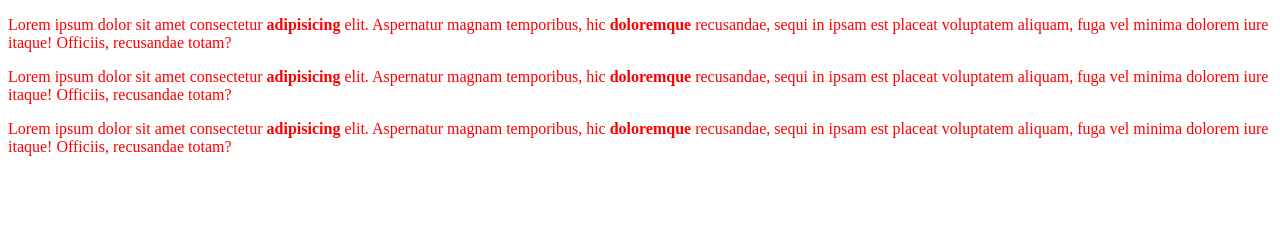
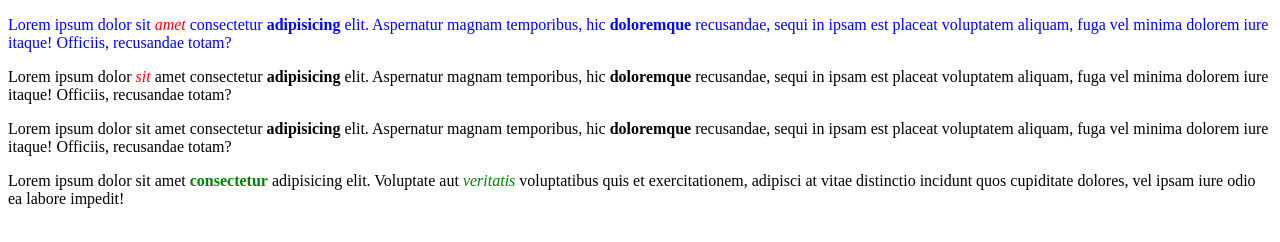
Before and after one commit to LolitaMn/html, a plain HTML site: page site.html in a window 1280 px wide. Drawn offline with Linux system fonts and the light colour scheme.

Commit message:
added some styles

```diff
--- a/css/main.css
+++ b/css/main.css
@@ -1,3 +1,19 @@
-body {
+.main-text {
     color:red;
 }
+
+
+
+#text-in-p {
+
+    color:blue;
+
+}
+
+ div p b, div i {
+    color:green;
+}
+
+/*div, .main-text, #text-in-p, div p b {
+    color: cadetblue;
+}*/
--- a/site.html
+++ b/site.html
@@ -11,9 +11,11 @@
     <link rel="stylesheet" href="css/main.css">
 </head>
 <body>
+    <p id="text-in-p">Lorem ipsum dolor sit <i class="main-text">amet</i> consectetur <b>adipisicing</b> elit. Aspernatur magnam temporibus, hic <b>doloremque</b> recusandae, sequi in ipsam est placeat voluptatem aliquam, fuga vel minima dolorem iure itaque! Officiis, recusandae totam?</p>
+    <p>Lorem ipsum dolor <i class="main-text" >sit</i> amet consectetur <b>adipisicing</b> elit. Aspernatur magnam temporibus, hic <b>doloremque</b> recusandae, sequi in ipsam est placeat voluptatem aliquam, fuga vel minima dolorem iure itaque! Officiis, recusandae totam?</p>
     <p>Lorem ipsum dolor sit amet consectetur <b>adipisicing</b> elit. Aspernatur magnam temporibus, hic <b>doloremque</b> recusandae, sequi in ipsam est placeat voluptatem aliquam, fuga vel minima dolorem iure itaque! Officiis, recusandae totam?</p>
-    <p>Lorem ipsum dolor sit amet consectetur <b>adipisicing</b> elit. Aspernatur magnam temporibus, hic <b>doloremque</b> recusandae, sequi in ipsam est placeat voluptatem aliquam, fuga vel minima dolorem iure itaque! Officiis, recusandae totam?</p>
-    <p>Lorem ipsum dolor sit amet consectetur <b>adipisicing</b> elit. Aspernatur magnam temporibus, hic <b>doloremque</b> recusandae, sequi in ipsam est placeat voluptatem aliquam, fuga vel minima dolorem iure itaque! Officiis, recusandae totam?</p>
-
+<div>
+    <p>Lorem ipsum dolor sit amet <b>consectetur</b> adipisicing elit. Voluptate aut <i>veritatis</i> voluptatibus quis et exercitationem, adipisci at vitae distinctio incidunt quos cupiditate dolores, vel ipsam iure odio ea labore impedit!</p>
+    </div>
 </body>
 </html>
```
